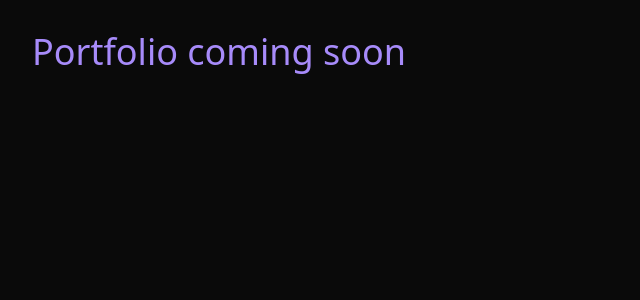
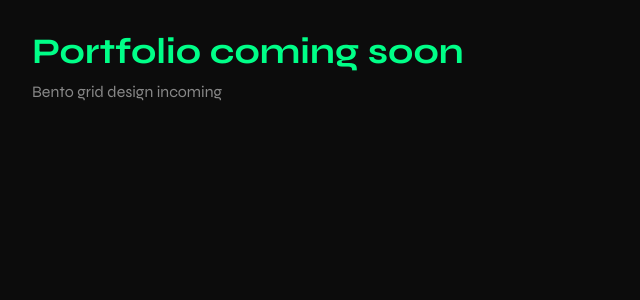
Before and after one commit to j0hnr0/portfolio, a Next.js app: page / in a window 1280 px wide. Shown: the top 300 px of the page, without its empty margins (0-640 px from the left). Built offline with nearby package versions, Linux system fonts and the light colour scheme.

Commit message:
fonts to use and color palette updated

```diff
--- a/app/globals.css
+++ b/app/globals.css
@@ -1,14 +1,24 @@
 @import "tailwindcss";
 
 @theme {
-  --color-bg: #0a0a0a;
-  --color-surface: #171717;
-  --color-text: #fafafa;
-  --color-muted: #a3a3a3;
-  --color-accent: #a78bfa;
+  --color-bg: #0c0c0c;
+  --color-bg-card: #141414;
+  --color-bg-card-hover: #1a1a1a;
+  --color-text: #f5f5f5;
+  --color-text-secondary: #888888;
+  --color-text-muted: #555555;
+  --color-accent: #00ff88;
+  --color-accent-dim: rgba(0, 255, 136, 0.1);
+  --color-accent-glow: rgba(0, 255, 136, 0.3);
+  --color-border: rgba(255, 255, 255, 0.08);
 }
 
 body {
   background-color: var(--color-bg);
   color: var(--color-text);
 }
+
+::selection {
+  background-color: var(--color-accent);
+  color: var(--color-bg);
+}
--- a/app/layout.js
+++ b/app/layout.js
@@ -1,10 +1,17 @@
-import { Inter } from 'next/font/google';
+import { Space_Mono, Syne } from 'next/font/google';
 import "./globals.css";
 
-const inter = Inter({
+const spaceMono = Space_Mono({
   subsets: ['latin'],
-  variable: '--font-inter',
-})
+  weight: ['400', '700'],
+  variable: '--font-mono',
+});
+
+const syne = Syne({
+  subsets: ['latin'],
+  weight: ['400', '500', '600', '700', '800'],
+  variable: '--font-sans',
+});
 
 export const metadata = {
   title: "Johnrovan's Portfolio",
@@ -15,7 +22,7 @@ export default function RootLayout({ children }) {
   return (
     <html lang="en">
       <body
-        className={`${inter.variable} antialiased`}
+        className={`${syne.variable} ${spaceMono.variable} font-sans antialiased`}
       >
         {children}
       </body>
--- a/app/page.js
+++ b/app/page.js
@@ -1,7 +1,8 @@
 export default function Home() {
   return (
-    <main className="min-h-screen bg-bg text-text">
-      <h1 className="text-4xl text-accent p-8">Portfolio coming soon</h1>
+    <main className="min-h-screen bg-bg text-text p-8">
+      <h1 className="text-4xl font-bold text-accent">Portfolio coming soon</h1>
+      <p className="text-text-secondary mt-2">Bento grid design incoming</p>
     </main>
   );
 }
```
